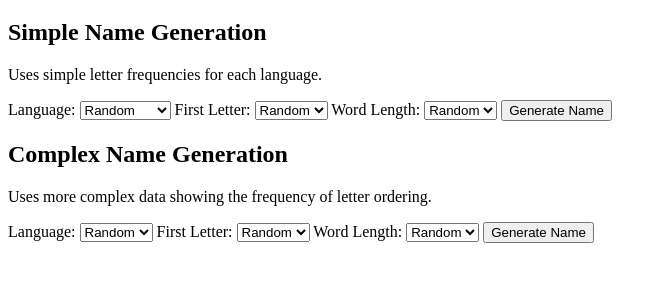
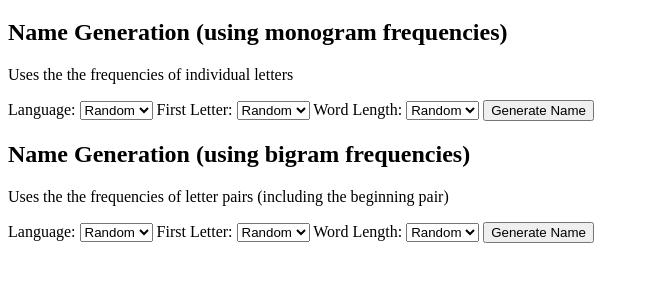
Before and after one commit to jonziefle/random-names, a plain HTML site: page index.html in a window 1280 px wide. Shown: the part 61-342 px from the top of the page, without its empty margins (0-667 px from the left). Drawn offline with nearby package versions, Linux system fonts and the light colour scheme.

Commit message:
update markup for monogram and bigram explanation

```diff
--- a/index.html
+++ b/index.html
@@ -7,10 +7,10 @@
 </head>
 <body>
 <h1>Random Name Generator</h1>
-<div class="name-generator" data-name-type="simple">
+<div class="name-generator" data-name-type="monogram">
     <div class="name-input">
-        <h2>Simple Name Generation</h2>
-        <p>Uses simple letter frequencies for each language.</p>
+        <h2>Name Generation (using monogram frequencies)</h2>
+        <p>Uses the the frequencies of individual letters</p>
         Language:
         <select class="selector" name="language">
             <option value="random">Random</option>
@@ -27,10 +27,10 @@
     </div>
     <div class="name-results"></div>
 </div>
-<div class="name-generator" data-name-type="complex">
+<div class="name-generator" data-name-type="bigram">
     <div class="name-input">
-        <h2>Complex Name Generation</h2>
-        <p>Uses more complex data showing the frequency of letter ordering.</p>
+        <h2>Name Generation (using bigram frequencies)</h2>
+        <p>Uses the the frequencies of letter pairs (including the beginning pair)</p>
         Language:
         <select class="selector" name="language">
             <option value="random">Random</option>
```
